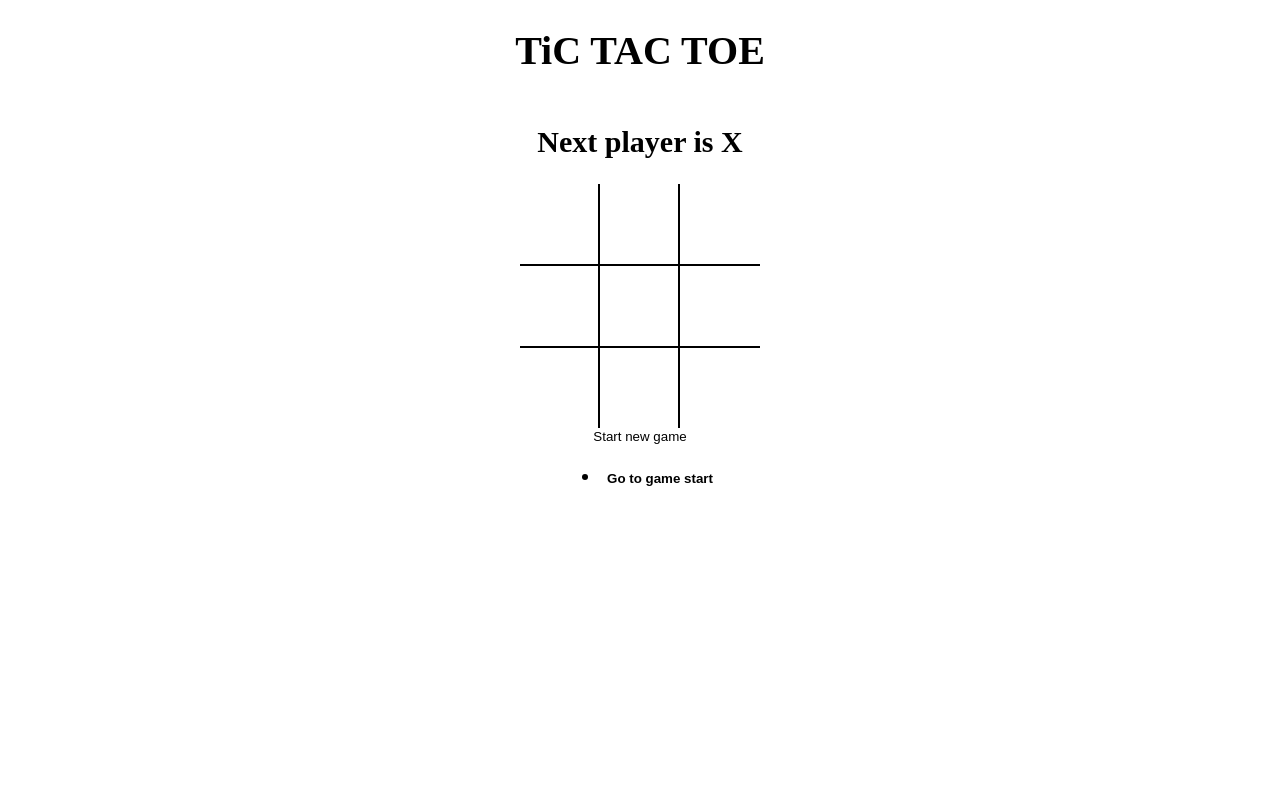
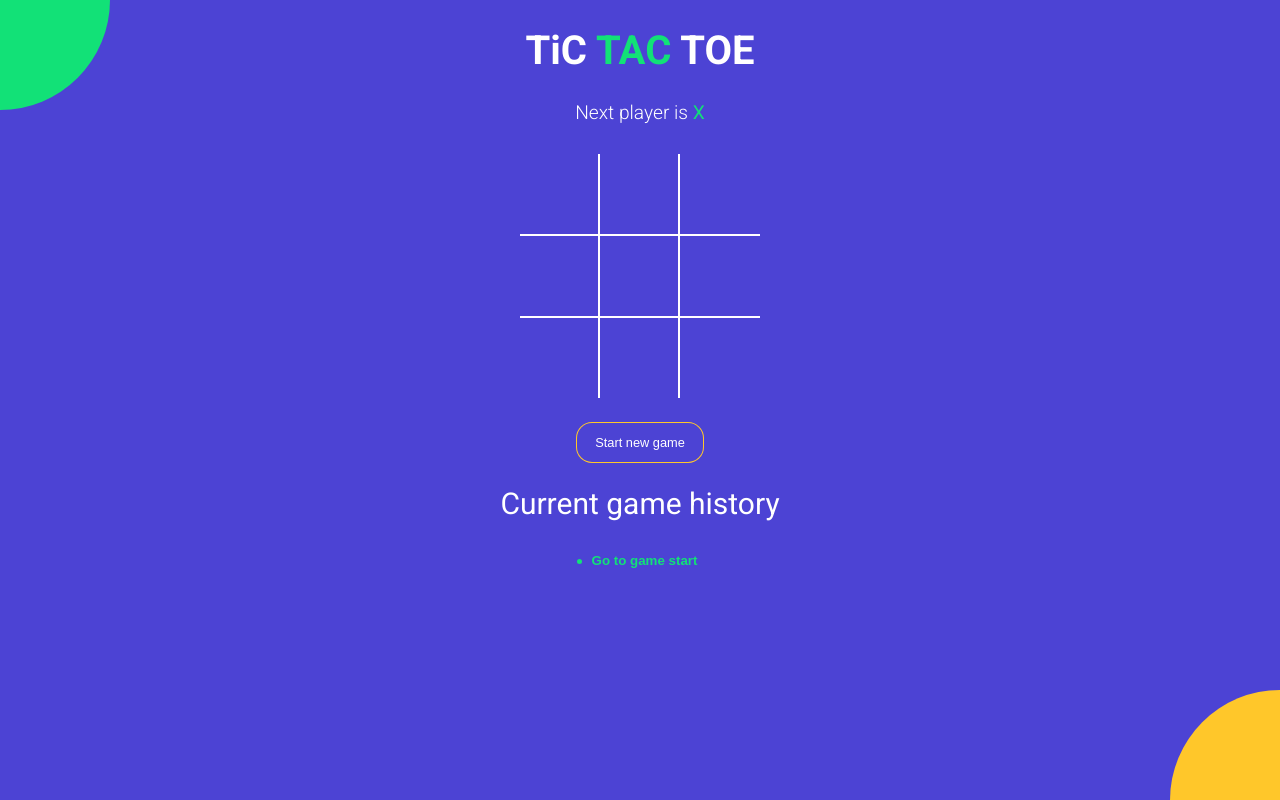
Before and after one commit to codingraj3427/TIC-TAC-TOE, a React (Vite) app: page / in a window 1280 px wide. Built offline with nearby package versions, Linux system fonts and the light colour scheme.

Commit message:
We have successfully completed the game and all changes are done

```diff
--- a/index.html
+++ b/index.html
@@ -1,7 +1,14 @@
 <!DOCTYPE html>
 <html>
   <head>
-    <title>React Vite Micro App</title>
+    <meta charset="UTF-8" />
+<meta name="viewport" content="width=device-width, initial-scale=1.0" />
+<meta http-equiv="X-UA-Compatible" content="ie=edge" />
+<link
+  href="https://fonts.googleapis.com/css?family=Roboto:300,400,700&display=swap"
+  rel="stylesheet"
+/>
+<title>TIC TAC TOE</title>
   </head>
   <body>
     <div id="root"></div>
--- a/src/App.jsx
+++ b/src/App.jsx
@@ -4,6 +4,7 @@
 import StatusMessage from "./components/StatusMessage";
 import { calculateWinner } from "./components/helpers";
 import "./Style/root.scss";
+
 
 
 
@@ -77,13 +78,15 @@
   return (
 
     <div className="app">
-    <h1>TiC TAC TOE</h1>
+    <h1>TiC <span className="text-green">TAC</span> TOE</h1>
     <StatusMessage winner={winner} current={current} />
     <Board board={current.board}
     handleSquareClick={handleSquareClick}
     winningSquares={winningSquares}/>
-    <button type="button" onClick={onNewGame}>Start new game</button>
+    <button type="button" onClick={onNewGame} className={`btn-reset ${winner ?  'active': ' ' }`}>Start new game</button>
+    <h2 style={{ fontWeight: 'normal' }}>Current game history</h2>
     <History history={history} moveTo={moveTo} currentMove={currentmove} />
+    <div className="bg-balls" />
   </div>
     );
   }
--- a/src/Style/root.scss
+++ b/src/Style/root.scss
@@ -1,4 +1,11 @@
+$green: #12e177;
+$orange: #ffc72a;
+$blue: #4c43d4;
+
 body {
+  font-family: 'Roboto', sans-serif;
+  background-color: $blue;
+  color: #fff;
   padding: 0;
   margin: 0;
 }
@@ -19,18 +26,83 @@
   align-items: center;
 }
 
+.text-green {
+  color: $green;
+}
+
+.text-orange {
+  color: $orange;
+}
+
+.history-wrapper {
+  width: 300px;
+  text-align: center;
+  margin-bottom: 20px;
+  .history {
+    display: inline-block;
+    padding: 0;
+    margin: 0;
+    li {
+      list-style: none;
+      text-align: left;
+      &:before {
+        content: '';
+        border-radius: 50%;
+        display: inline-block;
+        height: 5px;
+        width: 5px;
+        background-color: $green;
+        margin-right: 4px;
+        margin-bottom: 1px;
+      }
+
+      .btn-move {
+        color: #fff;
+        &.active {
+          font-weight: bold;
+          color: $green;
+        }
+      }
+    }
+  }
+}
+
+.status-message {
+  margin-bottom: 30px;
+  font-size: 1.2rem;
+  font-weight: lighter;
+  span {
+    font-weight: normal;
+  }
+}
+
+.btn-reset {
+  font-size: 0.8rem;
+  color: #fff;
+  border-radius: 15px;
+  padding: 12px 18px;
+  margin-top: 25px;
+  transition: all 0.2s;
+  background-color: $blue;
+  box-shadow: 0px 0px 0px 1px $orange;
+  &.active {
+    background-color: $orange;
+    box-shadow: none;
+  }
+}
+
 .board {
   .board-row {
     display: flex;
     flex-direction: row;
-    border-bottom: 2px solid #000;
+    border-bottom: 2px solid #fff;
     &:last-child {
       border-bottom: none;
     }
     .square {
       width: 80px;
       height: 80px;
-      border-right: 2px solid #000;
+      border-right: 2px solid #fff;
       font-size: 2.5rem;
       padding: 0;
       overflow: hidden;
@@ -38,6 +110,63 @@
       &:last-child {
         border-right: none;
       }
+      &.winning {
+        animation: scaleText 1.4s infinite;
+        @keyframes scaleText {
+          0% {
+            transform: 2.5rem;
+          }
+          50% {
+            font-size: 3.5rem;
+          }
+          100% {
+            font-size: 2.5rem;
+          }
+        }
+      }
     }
   }
 }
+
+.bg-balls {
+  position: fixed;
+  top: 0;
+  left: 0;
+  right: 0;
+  bottom: 0;
+  min-width: 100%;
+  z-index: -1;
+
+  &:before,
+  &:after {
+    content: '';
+    position: absolute;
+    width: 150px;
+    height: 150px;
+    border-radius: 50%;
+  }
+
+  &:before {
+    background-color: $orange;
+    right: -75px;
+    bottom: -75px;
+    @media screen and (min-width: 476px) {
+      width: 220px;
+      height: 220px;
+      right: -110px;
+      bottom: -110px;
+    }
+  }
+
+  &:after {
+    background-color: $green;
+    top: -75px;
+    left: -75px;
+    @media screen and (min-width: 476px) {
+      width: 220px;
+      height: 220px;
+      top: -110px;
+      left: -110px;
+    }
+  }
+}
--- a/src/components/Board.jsx
+++ b/src/components/Board.jsx
@@ -12,7 +12,7 @@
 
 
        <Square value={board[position]} onClick={()=> handleSquareClick(position)}
-       isWinningSquar={isWinningSquare}
+       isWinningSquare={isWinningSquare}
        />
       );
   };
--- a/src/components/History.jsx
+++ b/src/components/History.jsx
@@ -1,15 +1,23 @@
 import React from 'react';
 
 function History({ history, moveTo, currentMove }) {
+
+
   return (
-    <ul>
+
+    <div className='history-wrapper'>
+
+    <ul className='history'>
       {history.map((_, move) => {
         return (
+
+
+
           <li key={move}>
             <button
-              style={{
-                fontWeight: move === currentMove ? 'bold' : 'normal',
-              }}
+
+               className={`btn-move ${move=== currentMove ? 'active':''}`}
+
               type="button"
               onClick={() => {
                 moveTo(move);
@@ -21,6 +29,8 @@
         );
       })}
     </ul>
+
+    </div>
   );
 }
 
--- a/src/components/Square.jsx
+++ b/src/components/Square.jsx
@@ -4,9 +4,12 @@
 function Square({value,onClick, isWinningSquare}) {    // Here we are destructing the object
   return (
 
-     <button type="button" className="square"
-      onClick={onClick}
-      style={{fontWeight: isWinningSquare ? 'bold' : 'normal'}}>
+     <button  type="button"
+     onClick={onClick}
+     className={`square ${isWinningSquare ? 'winning' : ''} ${
+       value === 'X' ? 'text-green' : 'text-orange'
+     }`}
+   >
        {value}</button>
 
   )
--- a/src/components/StatusMessage.jsx
+++ b/src/components/StatusMessage.jsx
@@ -4,13 +4,30 @@
   const noMovesLeft = current.board.every(el => el !== null);
 
   return (
-    <h2>
-      {winner && `Winner is ${winner}`}
-      {!winner &&
-        !noMovesLeft &&
-        `Next player is ${current.isXNext ? 'X' : 'O'}`}
-      {!winner && noMovesLeft && 'X and O tied'}
-    </h2>
+    <div className="status-message">
+      {winner && (
+        <>
+          Winner is{' '}
+          <span className={winner === 'X' ? 'text-green' : 'text-orange'}>
+            {winner}
+          </span>
+        </>
+      )}
+      {!winner && !noMovesLeft && (
+        <>
+          Next player is{' '}
+          <span className={current.isXNext ? 'text-green' : 'text-orange'}>
+            {current.isXNext ? 'X' : 'O'}{' '}
+          </span>
+        </>
+      )}
+      {!winner && noMovesLeft && (
+        <>
+          <span className="text-green">X</span> and{' '}
+          <span className="text-orange">O</span> tied
+        </>
+      )}
+    </div>
   );
 }
 
```
Also changed, not shown: 1 other file (tests, documents, lock files or other folders).
